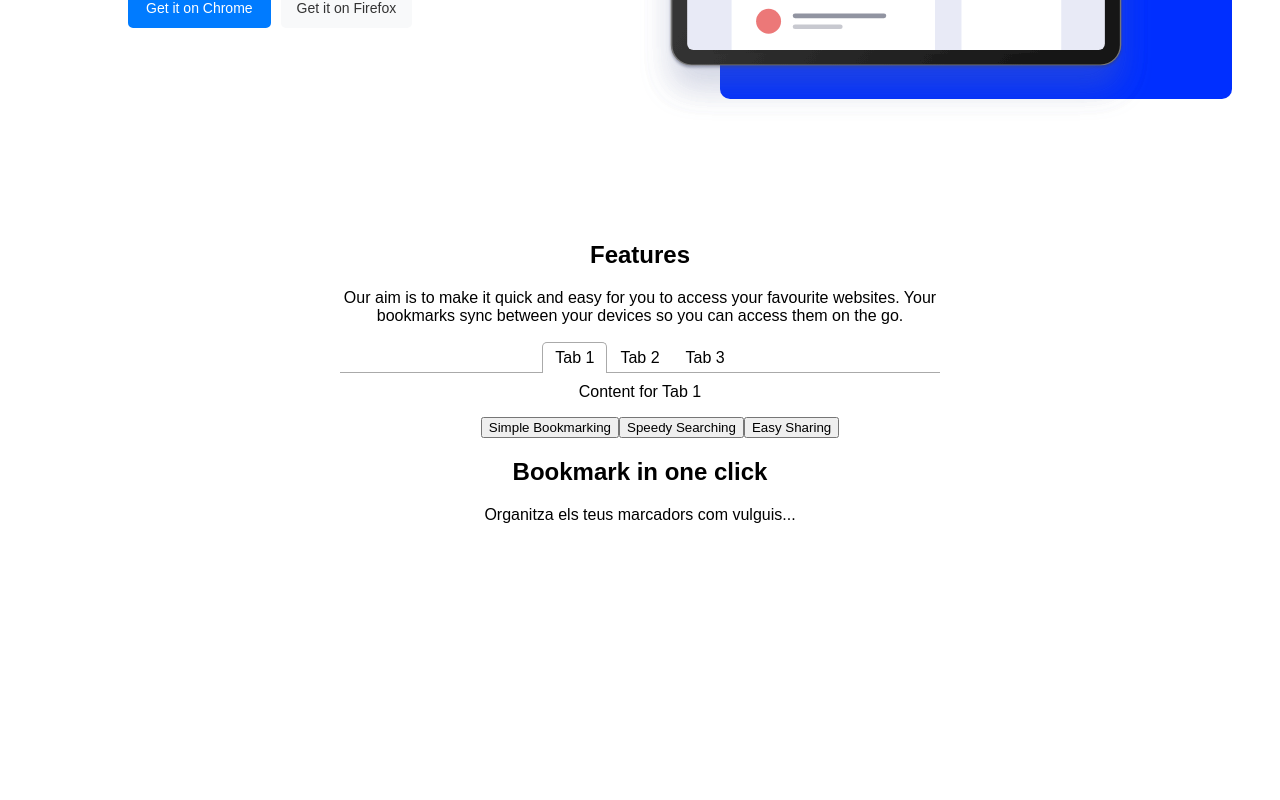
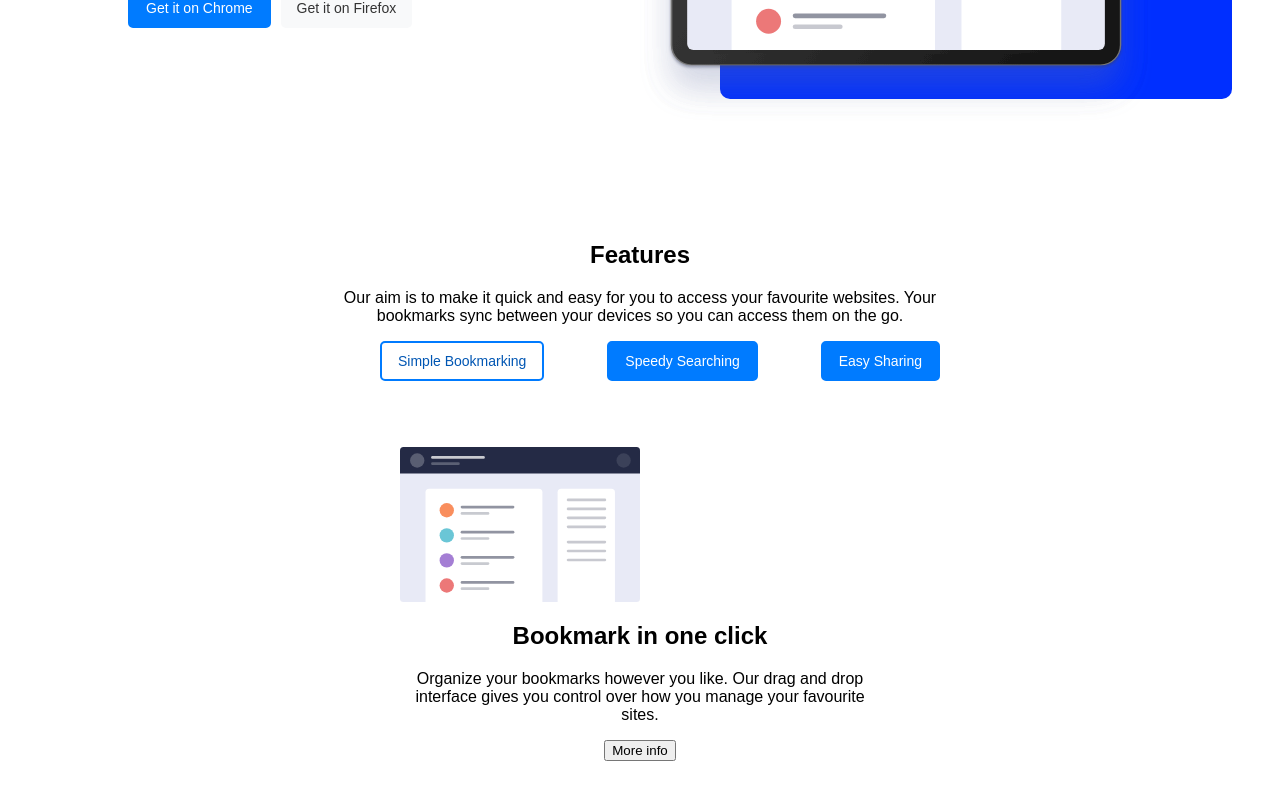
Before and after one commit to AuroraHumo/adding-react-vite, a React (Vite) app: page / in a window 1280 px wide. Shown: the part 358-1158 px from the top of the page. Before the commit the page ends 948 px from the top, so only its background shows below. Built offline with nearby package versions, Linux system fonts and the light colour scheme.

Commit message:
implemented button and tabs. not fully functional yet

```diff
--- a/src/App.tsx
+++ b/src/App.tsx
@@ -6,7 +6,7 @@ import './styles/globals.css'
 import './styles/navbar.css'
 import './styles/buttons.css'
 import './styles/features.css'
-
+import './styles/react-tabs.css'
 function App() {
 
   return (
--- a/src/components/sectionFeatures.tsx
+++ b/src/components/sectionFeatures.tsx
@@ -1,4 +1,4 @@
-import TabComponent from './tabsComponent';
+
 import TabsComponentUseState from './tabsComponentUseState.tsx';
 
 const SectionFeatures = () => {
@@ -10,7 +10,6 @@ const SectionFeatures = () => {
     <h2>Features</h2>
     <p>Our aim is to make it quick and easy for you to access your favourite websites. Your bookmarks sync between your devices so you can access them on the go.</p>
 
-    <TabComponent/>
     <TabsComponentUseState/>
     </div>
     </div>
--- /dev/null
+++ b/src/components/tabAtoms.tsx
@@ -0,0 +1,17 @@
+function TabAtoms() {
+    return (
+    <div className="container-tabs" >
+      <div className="">
+        <img src="src\assets\illustration-features-tab-1.svg" className="img-tab" alt="..."/>
+      </div>
+      <div className="">
+        <h2 className="">Bookmark in one click</h2>
+        <p className="">Organize your bookmarks however you like. Our drag and drop interface gives you control over how you manage your favourite sites.</p>
+        <button className="">More info</button>
+      </div>
+  </div>
+
+  );
+}
+
+export default TabAtoms;
--- a/src/components/tabsComponent.tsx
+++ b/src/components/tabsComponent.tsx
@@ -5,9 +5,9 @@ const TabComponent = () => {
   return (
     <Tabs>
       <TabList>
-        <Tab>Tab 1</Tab>
-        <Tab>Tab 2</Tab>
-        <Tab>Tab 3</Tab>
+        <Tab>Simple Bookmarking</Tab>
+        <Tab>Speedy Searching</Tab>
+        <Tab>Easy Sharing</Tab>
       </TabList>
       <TabPanel>
         <div>Content for Tab 1</div>
--- a/src/components/tabsComponentUseState.tsx.tsx
+++ b/src/components/tabsComponentUseState.tsx.tsx
@@ -1,38 +1,38 @@
 import { useState } from "react";
+import TabAtoms from "./tabAtoms";
 
 export default function Tabs() {
   const [activeTab, setActiveTab] = useState("tab1");
 
   return (
+    <>
     <div>
-      {/* Menú de pestanyes */}
       <ul className="tab-menu">
         <button
-          className={`tab-item ${activeTab === "tab1" ? "active" : ""}`}
+          className={`button chrome ${activeTab === "tab1" ? "t-active" : ""}`}
           onClick={() => setActiveTab("tab1")}
         >
           Simple Bookmarking
         </button>
         <button
-          className={`tab-item ${activeTab === "tab2" ? "active" : ""}`}
+          className={`button chrome ${activeTab === "tab2" ? "t-active" : ""}`}
           onClick={() => setActiveTab("tab2")}
         >
           Speedy Searching
         </button>
         <button
-          className={`tab-item ${activeTab === "tab3" ? "active" : ""}`}
+          className={`button chrome ${activeTab === "tab3" ? "t-active" : ""}`}
           onClick={() => setActiveTab("tab3")}
         >
           Easy Sharing
         </button>
       </ul>
-
-      {/* Contingut de les pestanyes */}
-      <div className="tab-content">
+    </div>
+    <div className="container">
+      <div className="">
         {activeTab === "tab1" && (
           <div className="tab-pane">
-            <h2>Bookmark in one click</h2>
-            <p>Organitza els teus marcadors com vulguis...</p>
+            <TabAtoms/>
           </div>
         )}
         {activeTab === "tab2" && (
@@ -49,5 +49,6 @@ export default function Tabs() {
         )}
       </div>
     </div>
+    </>
   );
 }
--- a/src/styles/buttons.css
+++ b/src/styles/buttons.css
@@ -19,7 +19,7 @@
     border: 2px solid #007bff;
 }
 
-.chrome:hover {
+.chrome:hover, .t-active {
     background-color: #ffffff;
     color: #0056b3;
 
@@ -33,3 +33,9 @@
 .firefox:hover {
     background-color: #ddd;
 }
+
+/* .t-active {
+    background-color: #007bff;
+    color: rgb(34, 185, 21);
+    border: 2px solid #007bff;
+} */
--- a/src/styles/features.css
+++ b/src/styles/features.css
@@ -5,3 +5,17 @@
     align-items: center;
     margin-top: 2rem;
 }
+.tab-menu {
+    display: flex;
+    justify-content: space-between;
+    align-items: center;
+    margin-bottom: 1rem;
+}
+
+.tab-item {
+    padding: 10px 20px;
+    background-color: #f0f0f0;
+    border-radius: none;
+    cursor: pointer;
+    transition: background-color 0.3s ease;
+}
--- a/src/styles/globals.css
+++ b/src/styles/globals.css
@@ -10,6 +10,14 @@ body {
     max-width: 80%;
     margin: 0 auto;
     padding: 50px 20px;
+    flex-wrap: wrap;
+}
+
+.container-tabs {
+    display: flex;
+    align-items: center;
+    justify-content: center;
+    max-width: 100%;
     flex-wrap: wrap;
 }
 
@@ -58,6 +66,12 @@ body {
     display: block;
 }
 
+.img-tab {
+    width: 50%;
+    max-width: 600px;
+    display: block;
+}
+
   /* Responsivitat */
 @media (max-width: 768px) {
     .container {
--- /dev/null
+++ b/src/styles/react-tabs.css
@@ -0,0 +1,54 @@
+.react-tabs {
+  -webkit-tap-highlight-color: transparent;
+}
+
+.react-tabs__tab-list {
+  border-bottom: 1px solid #fa3333;
+  margin: 0 0 10px;
+  padding: 0;
+}
+
+.react-tabs__tab {
+  display: inline-block;
+  border: 1px solid transparent;
+  border-bottom: none;
+  bottom: -1px;
+  position: relative;
+  list-style: none;
+  padding: 6px 12px;
+  cursor: pointer;
+}
+
+.react-tabs__tab--selected {
+  background: #fff;
+  border-color: #ff2828;
+  color: black;
+  border-radius: 5px 5px 0 0;
+}
+
+.react-tabs__tab--disabled {
+  color: GrayText;
+  cursor: default;
+}
+
+.react-tabs__tab:focus {
+  outline: none;
+}
+
+.react-tabs__tab:focus:after {
+  content: '';
+  position: absolute;
+  height: 5px;
+  left: -4px;
+  right: -4px;
+  bottom: -5px;
+  background: #fff;
+}
+
+.react-tabs__tab-panel {
+  display: none;
+}
+
+.react-tabs__tab-panel--selected {
+  display: block;
+}
```
